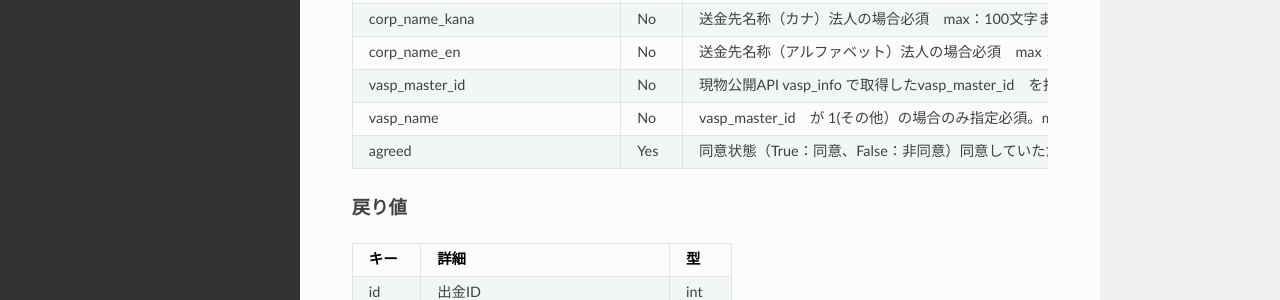
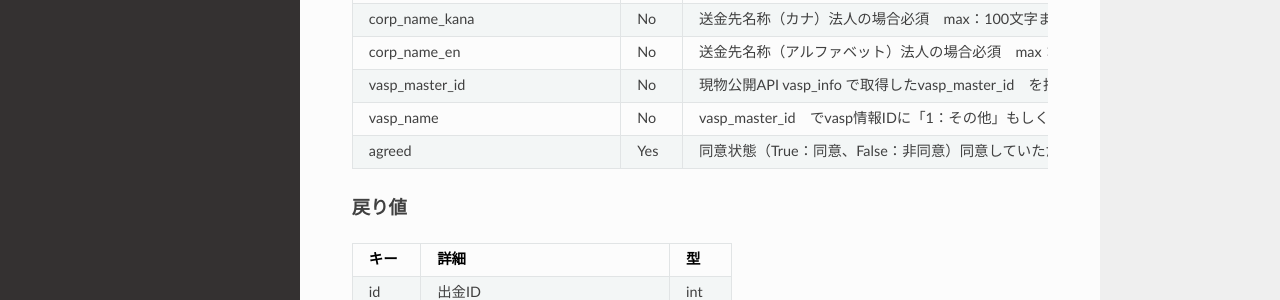
Before and after one commit to zaifdotjp/api-doc, a Sphinx documentation site: the page built from docs/TradingAPI.md, in a window 1280 px wide and 1400 px high, scrolled down 13953 px. Shown: the part 842-1142 px from the top of the window. Built offline with Sphinx 7.4.7 and the Read the Docs theme 2.0.0, drawn with Linux system fonts in a browser that asks for light colours; some of the changed text lies outside the part shown.

Commit message:
ZAIF-16314 現物取引APIの出金のパラメータ文言を変更

````diff
--- a/docs/TradingAPI.md
+++ b/docs/TradingAPI.md
@@ -712,7 +712,7 @@
 opt_fee                                   No    採掘者への手数料。ただしcurrencyがbtc、mona以外の時に指定するとエラーとなります。                                                                                                   numerical
 kind                                      No    (self：本人宛、other：それ以外)　左記文字列のみ使用可能                                                                                                                             str
 beneficiary_corp_flg                      No   送金先の種別　(1：個人、2：法人)　左記のみ使用可能 kindでselfを指定した場合は不要、otherを指定した場合は必須                                                                         str
-other_vasp_name                           No   送金先の名称　vasp_master_id　でvasp情報IDに「1：その他」指定した場合は必須 max：100文字まで                                                                                         str
+other_vasp_name                           No   送金先の名称　vasp_master_id　でvasp情報IDに「1：その他」もしくは「47：対象法域外の海外取引所」を指定した場合は必須 max：100文字まで                                                 str
 beneficiary_name_last_name_kana           No   送金先氏名（カナ）姓　個人の場合必須　max：100文字まで                                                                                                                               str
 beneficiary_name_first_name_kana          No   送金先氏名（カナ）名　個人の場合必須　max：100文字まで                                                                                                                               str
 beneficiary_name_last_name_en             No   送金先氏名（英字）姓　個人の場合必須　半角英字（大文字）のみ使用可能 max：100文字まで                                                                                                str
@@ -733,7 +733,7 @@
 corp_name_kana                            No   送金先名称（カナ）法人の場合必須　max：100文字まで 全角カナと全角スペースのみ使用可能                                                                                                str
 corp_name_en                              No   送金先名称（アルファベット）法人の場合必須　max：100文字まで 半角の英字、.(ピリオド)、,(カンマ)、『 』(スペース)のみ使用可能                                                         str
 vasp_master_id                            No   現物公開API vasp_info で取得したvasp_master_id　を指定する。左記以外は不可                                                                                                           str
-vasp_name                                 No   vasp_master_id　が 1(その他）の場合のみ指定必須。max：100文字まで                                                                                                                    str
+vasp_name                                 No   vasp_master_id　でvasp情報IDに「1：その他」もしくは「47：対象法域外の海外取引所」を指定した場合は必須 max：100文字まで                                                               str
 agreed                                    Yes  同意状態（True：同意、False：非同意）同意していただく内容については下記をご参照ください                                                                                              bool
 ========================================= ==== ==================================================================================================================================================================================== ============== ===========
 ```
````
